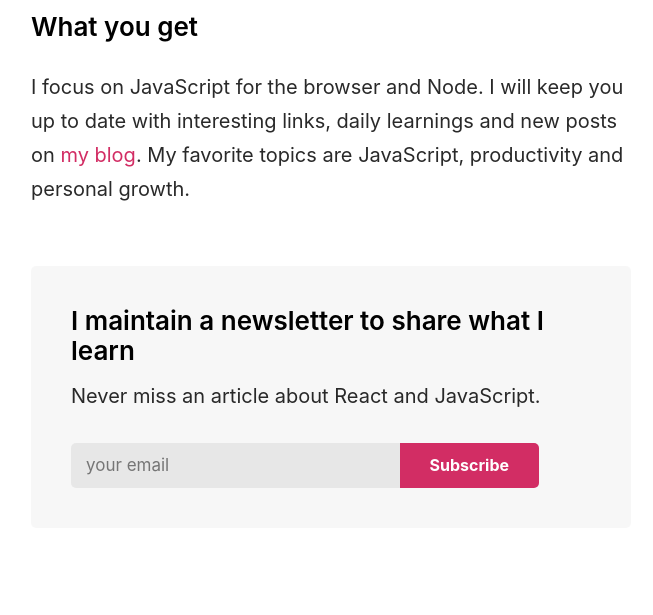
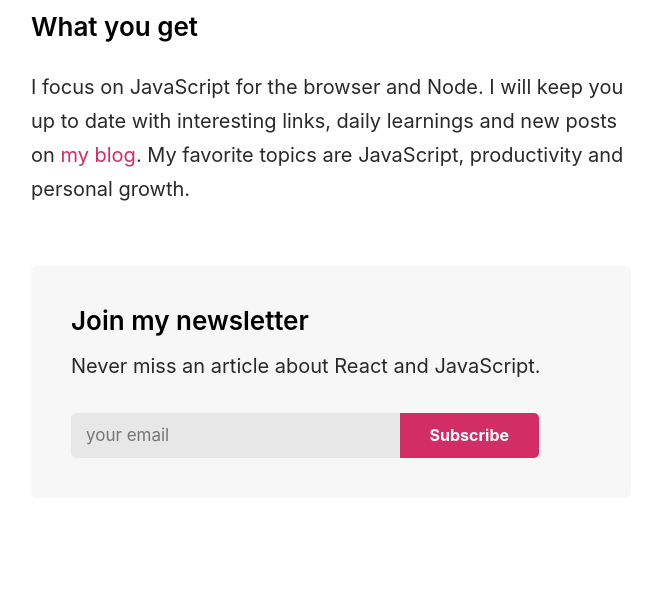
Before and after one commit to lgraubner/larsgraubner.com, a Gatsby site: page /subscribe in a window 1280 px wide. Shown: the part 675-1290 px from the top of the page, without its empty margins (309-962 px from the left). Built offline with nearby package versions, Linux system fonts and the light colour scheme; Gatsby itself is replaced by a stand-in of ours.

Commit message:
adjust newsletter wording

```diff
--- a/src/components/NewsletterBox.tsx
+++ b/src/components/NewsletterBox.tsx
@@ -172,7 +172,7 @@ class Newsletter extends React.Component<Props, State> {
           onSubmit={this.handleSubmit}
           noValidate
         >
-          <Heading>I maintain a newsletter to share what I learn</Heading>
+          <Heading>Join my newsletter</Heading>
           <P>Never miss an article about React and JavaScript.</P>
           <InputWrapper>
             <Input
```
